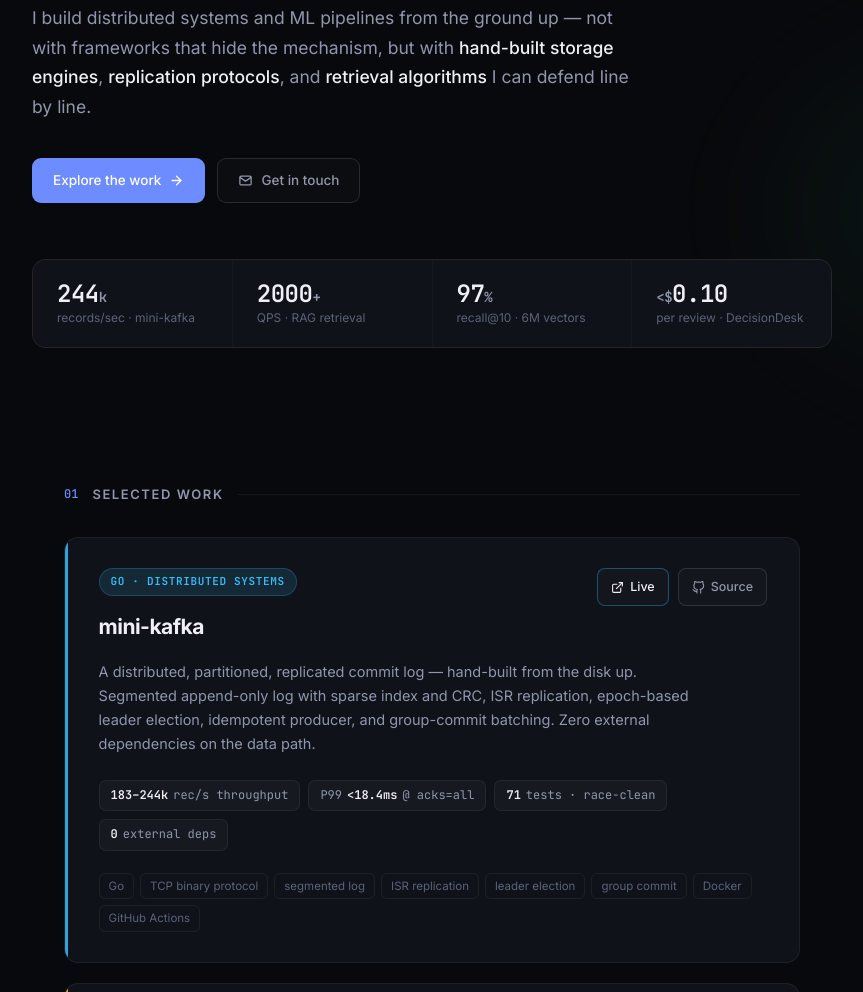
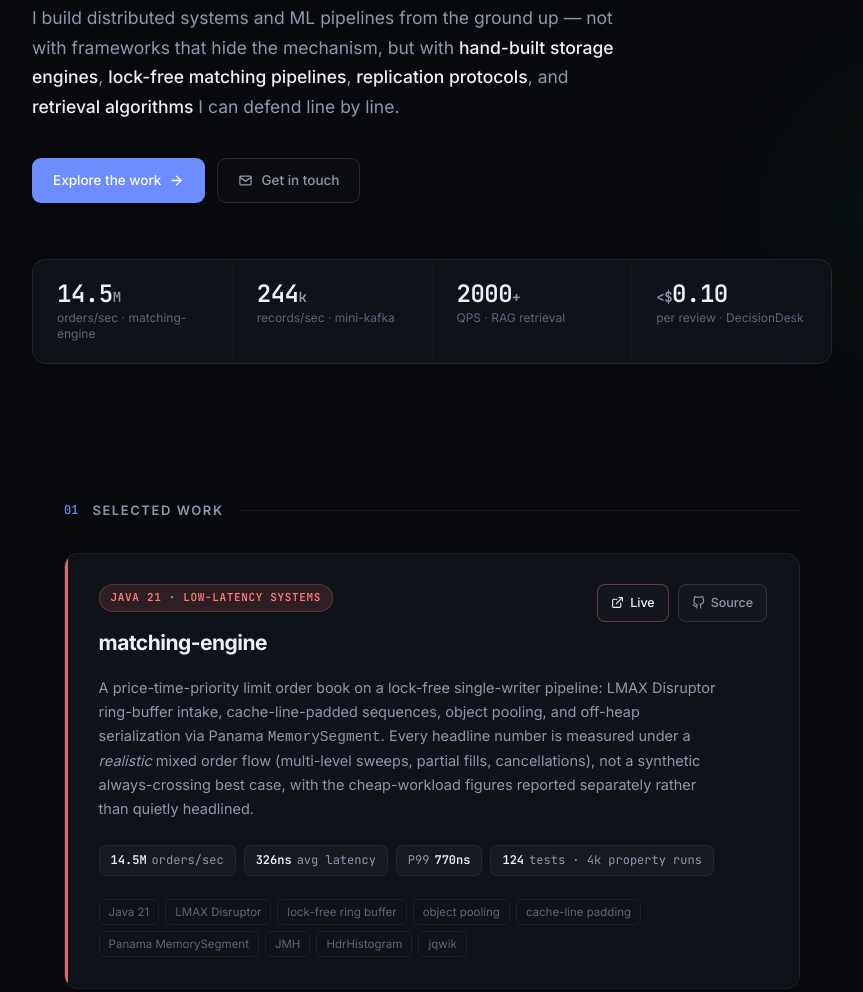
Before and after one commit to Sanjit-Jeevanand/mini-kafka, a plain HTML site: page web/index.html in a window 1280 px wide. Shown: the part 420-1412 px from the top of the page, without its empty margins (208-1071 px from the left). Drawn offline with Linux system fonts and the light colour scheme.

Commit message:
Add matching-engine to landing page and Caddy routing

```diff
--- a/web/index.html
+++ b/web/index.html
@@ -23,6 +23,7 @@
     --go:        #38bdf8;
     --py:        #fbbf24;
     --agent:     #a78bfa;
+    --jvm:       #ff7b72;
     --accent:    #6c8cff;
     --green:     #3ecf8e;
     --r:         14px;
@@ -337,7 +338,7 @@
 <header class="hero container">
   <div class="hero-status"><span class="pulse"></span>Open to new-grad SDE / MLE roles</div>
   <h1>Backend systems and<br><span class="grad">ML infrastructure</span>, built from scratch.</h1>
-  <p>I build distributed systems and ML pipelines from the ground up — not with frameworks that hide the mechanism, but with <strong>hand-built storage engines</strong>, <strong>replication protocols</strong>, and <strong>retrieval algorithms</strong> I can defend line by line.</p>
+  <p>I build distributed systems and ML pipelines from the ground up — not with frameworks that hide the mechanism, but with <strong>hand-built storage engines</strong>, <strong>lock-free matching pipelines</strong>, <strong>replication protocols</strong>, and <strong>retrieval algorithms</strong> I can defend line by line.</p>
   <div class="hero-links">
     <a href="#projects" class="btn btn-primary">
       Explore the work
@@ -351,16 +352,16 @@
 
   <div class="stats">
     <div class="stat">
+      <div class="stat-value">14.5<span class="u">M</span></div>
+      <div class="stat-label">orders/sec · matching-engine</div>
+    </div>
+    <div class="stat">
       <div class="stat-value">244<span class="u">k</span></div>
       <div class="stat-label">records/sec · mini-kafka</div>
     </div>
     <div class="stat">
       <div class="stat-value">2000<span class="u">+</span></div>
       <div class="stat-label">QPS · RAG retrieval</div>
-    </div>
-    <div class="stat">
-      <div class="stat-value">97<span class="u">%</span></div>
-      <div class="stat-label">recall@10 · 6M vectors</div>
     </div>
     <div class="stat">
       <div class="stat-value"><span class="u">&lt;$</span>0.10</div>
@@ -379,6 +380,36 @@
   </div>
 
   <div class="projects">
+
+    <!-- matching-engine -->
+    <article class="card" style="--c: var(--jvm);">
+      <div class="card-top">
+        <div class="card-head">
+          <span class="tag">Java 21 · low-latency systems</span>
+          <h3 class="card-name">matching-engine</h3>
+        </div>
+        <div class="card-actions">
+          <a href="/matching-engine/" class="act act-primary">
+            <svg viewBox="0 0 24 24" fill="none" stroke="currentColor" stroke-width="2" stroke-linecap="round" stroke-linejoin="round"><path d="M18 13v6a2 2 0 0 1-2 2H5a2 2 0 0 1-2-2V8a2 2 0 0 1 2-2h6"/><polyline points="15 3 21 3 21 9"/><line x1="10" y1="14" x2="21" y2="3"/></svg>
+            Live
+          </a>
+          <a href="https://github.com/Sanjit-Jeevanand/matching-engine" target="_blank" class="act">
+            <svg viewBox="0 0 24 24" fill="none" stroke="currentColor" stroke-width="2" stroke-linecap="round" stroke-linejoin="round"><path d="M9 19c-5 1.5-5-2.5-7-3m14 6v-3.87a3.37 3.37 0 0 0-.94-2.61c3.14-.35 6.44-1.54 6.44-7A5.44 5.44 0 0 0 20 4.77 5.07 5.07 0 0 0 19.91 1S18.73.65 16 2.48a13.38 13.38 0 0 0-7 0C6.27.65 5.09 1 5.09 1A5.07 5.07 0 0 0 5 4.77a5.44 5.44 0 0 0-1.5 3.78c0 5.42 3.3 6.61 6.44 7A3.37 3.37 0 0 0 9 18.13V22"/></svg>
+            Source
+          </a>
+        </div>
+      </div>
+      <p class="card-desc">A price-time-priority limit order book on a lock-free single-writer pipeline: LMAX Disruptor ring-buffer intake, cache-line-padded sequences, object pooling, and off-heap serialization via Panama <code>MemorySegment</code>. Every headline number is measured under a <em>realistic</em> mixed order flow (multi-level sweeps, partial fills, cancellations), not a synthetic always-crossing best case, with the cheap-workload figures reported separately rather than quietly headlined.</p>
+      <div class="metrics">
+        <span class="metric"><b>14.5M</b> orders/sec</span>
+        <span class="metric"><b>326ns</b> avg latency</span>
+        <span class="metric">P99 <b>770ns</b></span>
+        <span class="metric"><b>124</b> tests · 4k property runs</span>
+      </div>
+      <div class="stack">
+        <span class="chip">Java 21</span><span class="chip">LMAX Disruptor</span><span class="chip">lock-free ring buffer</span><span class="chip">object pooling</span><span class="chip">cache-line padding</span><span class="chip">Panama MemorySegment</span><span class="chip">JMH</span><span class="chip">HdrHistogram</span><span class="chip">jqwik</span>
+      </div>
+    </article>
 
     <!-- mini-kafka -->
     <article class="card" style="--c: var(--go);">
@@ -488,6 +519,7 @@
       </h3>
       <ul class="skills">
         <li><b>Distributed storage engines</b> — segmented logs, WAL, CRC checksums, crash recovery</li>
+        <li><b>Lock-free concurrency</b> — single-writer ring buffers, cache-line padding, false sharing</li>
         <li><b>Replication protocols</b> — ISR, high-watermark, epoch fencing, log truncation</li>
         <li><b>Leader election</b> — term-based, controller architecture, failover &lt;5s</li>
         <li><b>ANN indexing</b> — HNSW, IVF-PQ, benchmarked at 6M vectors</li>
@@ -502,6 +534,7 @@
       </h3>
       <ul class="skills">
         <li><b>Go</b> — goroutines, channels, race-clean, golangci-lint, pprof</li>
+        <li><b>Java 21</b> — JMH, HdrHistogram, JVM internals, off-heap memory</li>
         <li><b>Python</b> — FastAPI, Pydantic, mypy strict, pytest / hypothesis</li>
         <li><b>Observability</b> — Prometheus, Grafana, OpenTelemetry, SLOs</li>
         <li><b>CI/CD</b> — GitHub Actions, Docker multi-stage, Hetzner deploys</li>
@@ -541,7 +574,7 @@
 </main>
 
 <footer>
-  <div class="footer-text">// built with Go, Python &amp; too much coffee — Sanjit Jeevanand, 2026</div>
+  <div class="footer-text">// built with Go, Java, Python &amp; too much coffee — Sanjit Jeevanand, 2026</div>
 </footer>
 
 </div>
```
Also changed, not shown: 1 other file.
